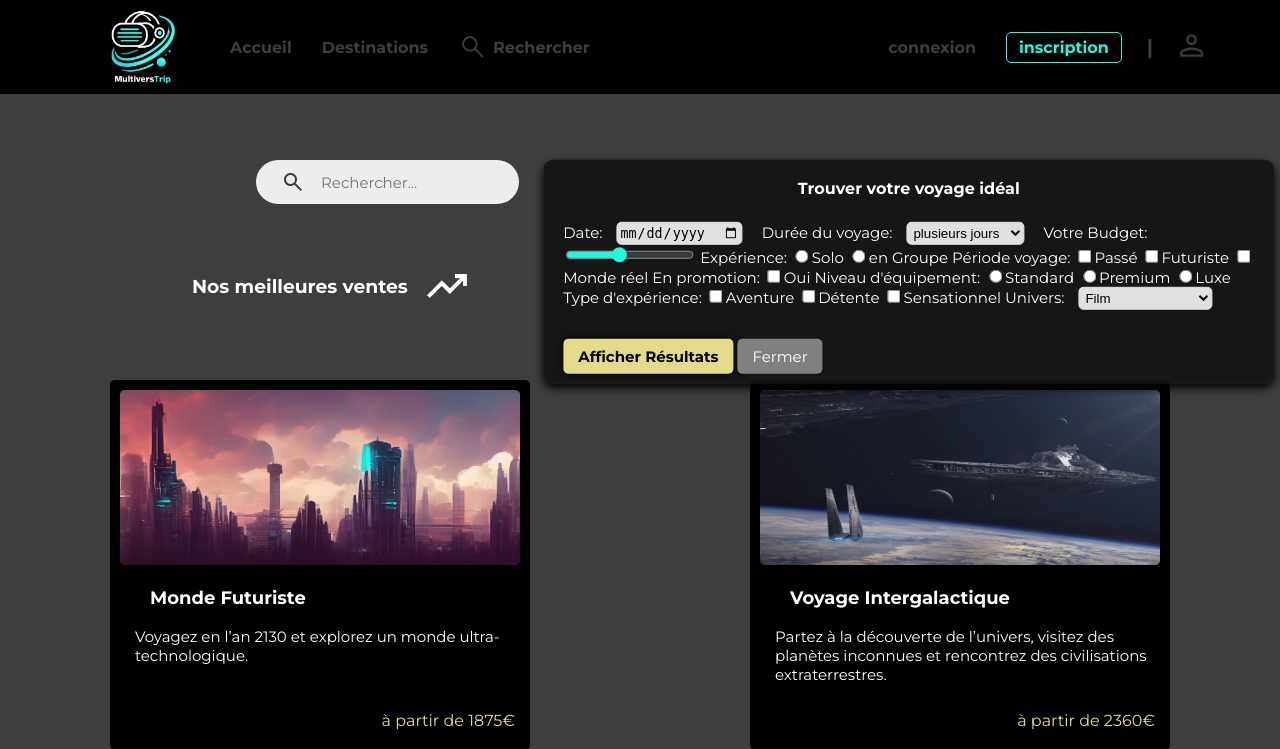
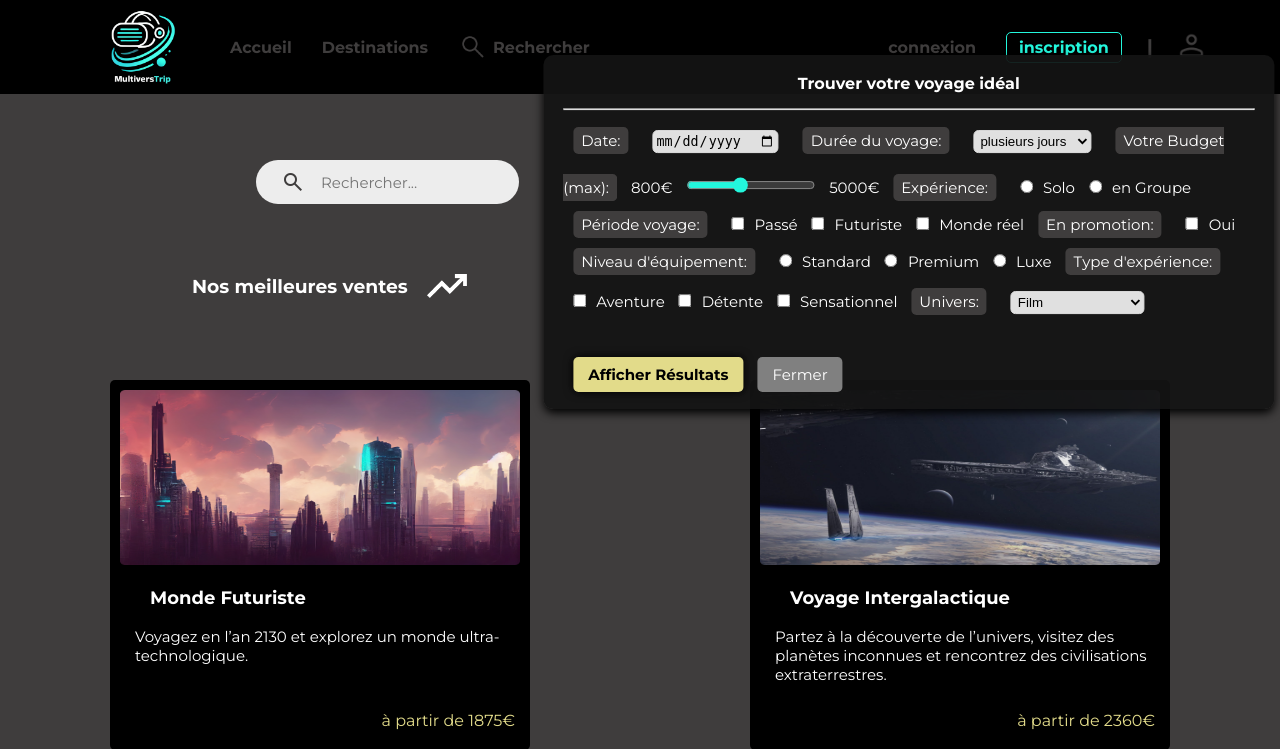
Before and after one commit to An-TwoOne/Projet_Click-journeY, a PHP site: page /page_destination.html in a window 1280 px wide, after a click on "Rechercher". Shown: the top 749 px of the page. Run offline with PHP 8.4, Linux system fonts and the light colour scheme.

Commit message:
[phase#1]Fin

```diff
--- a/page_destination.css
+++ b/page_destination.css
@@ -218,7 +218,7 @@ img[src="contenu_css/tendance.png"]{
 .filtres_conteneur {
     position: fixed;
     width: 54%;
-    top: 34%;
+    top: 29%;
     left:71%;
     transform: translate(-50%, -50%);
     background: #141414ee;
@@ -227,12 +227,13 @@ img[src="contenu_css/tendance.png"]{
     border-radius: 10px;
     opacity: 0;
     visibility: hidden;
-    transition: opacity 0.3s ease-in-out, visibility 0.3s ease-in-out;
+    transition: opacity 0.3s ease-in-out;
     color: var(--blanc);
     font-family: var(--police);
     font-size: 15px;
     accent-color: var(--turquoise);
     z-index: 102;
+
 }
 
 
@@ -280,6 +281,7 @@ input[type="submit"]:hover {
     margin-top: 14px ;
    font-size: 16px;
    text-align: center;
+   margin-bottom: 15px;
 }
 
 
@@ -290,3 +292,23 @@ input[type="date"], select {
     border-radius: 5px;
     margin-left: 10px;
 }
+
+
+.espace {
+    margin-left: 45px;
+}
+
+label {
+    margin-right: 5px;
+    background-color: var(--gris);
+    padding: 4px 8px;
+    border-radius: 5px;
+}
+
+.filtres_conteneur label,
+.filtres_conteneur input,
+.filtres_conteneur select {
+
+    margin : 12px 10px;
+
+}
--- a/page_destination.html
+++ b/page_destination.html
@@ -88,11 +88,9 @@
     <div id="filtres" class="filtres_conteneur">
         <form action =" https://www.cafe-it.fr/cytech/post.php" method="post">
             <h4 class="titre_filtres">Trouver votre voyage idéal</h4>
-
+            <hr/>
             <label for="date">Date:</label>
             <input type="date" id="date" name="date" >
-
-            <span></span>
 
             <label for="duree">Durée du voyage:</label>
             <select id="duree" name="duree" >
@@ -101,10 +99,8 @@
                 <option value="un_jour">un jour</option>
             </select>
 
-            <span></span>
-
-            <label for="prix">Votre Budget:</label>
-            <input type="range" id="prix" name="prix" min="800" max="5000" value="2500" step="100" >
+            <label for="prix">Votre Budget (max):</label> 800€
+            <input type="range" id="prix" name="prix" min="800" max="5000" value="2500" step="100"> 5000€
 
             <label for="experience">Expérience:</label>
             <input type="radio" id="experience" name="experience" value="solo" >Solo
@@ -142,7 +138,6 @@
             <input type="submit" value="Afficher Résultats">
             <a href="#" class="fermer-btn">Fermer</a>
 
-
         </form>
     </div>
 
```
Also changed, not shown: page_inscription.css.
